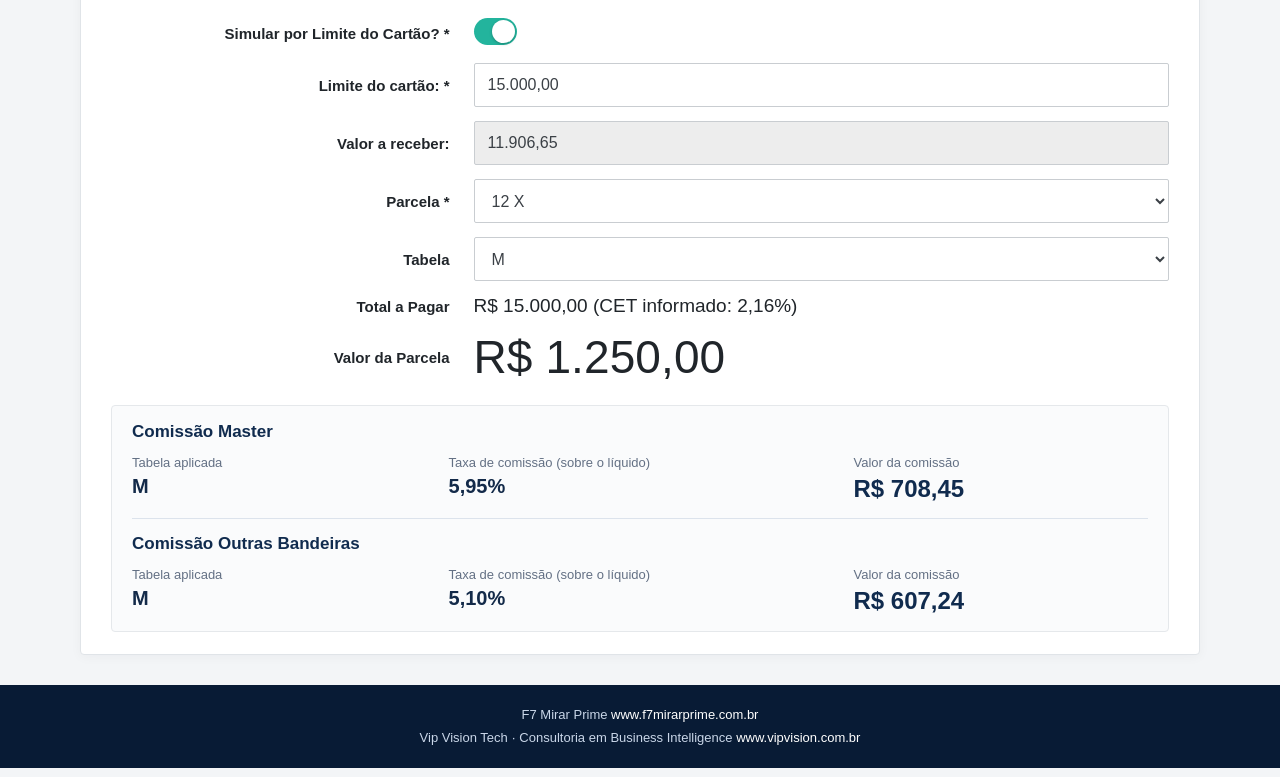
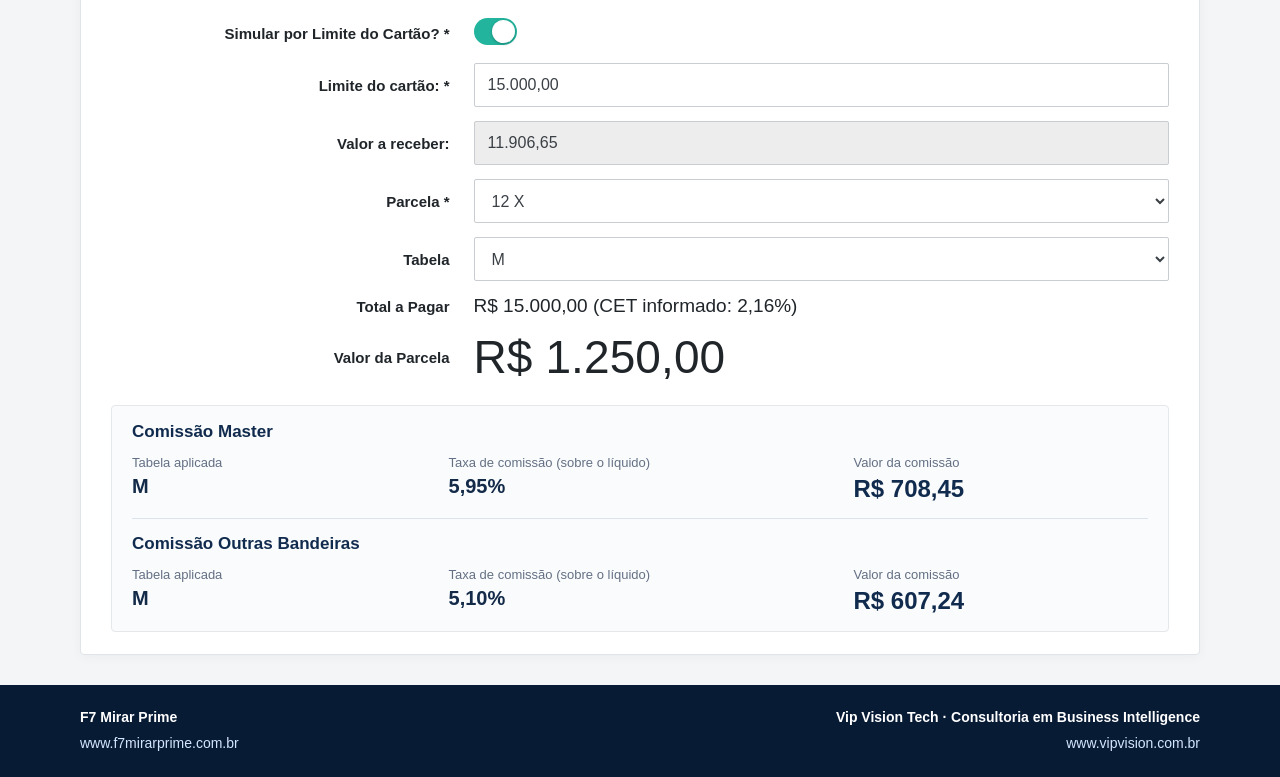
Before and after one commit to ramonjcnunes-sys/simuladorf7, a plain HTML site: page index.html in a window 1280 px wide. Shown: the part 176-953 px from the top of the page. Drawn offline with Linux system fonts and the light colour scheme.

Commit message:
Add files via upload

```diff
--- a/index.html
+++ b/index.html
@@ -80,8 +80,16 @@
 .comissao-dado span{display:block;color:#637084;font-size:13px;margin-bottom:5px}
 .comissao-dado strong{display:block;font-size:20px;color:#132a49;overflow-wrap:anywhere}
 .comissao-dado .destaque-comissao{font-size:24px;color:#102B4E}
-.site-footer{background:#081b35;color:#c9d6e8;text-align:center;padding:19px 16px;font-size:13px;line-height:1.7}
-.site-footer a{color:#fff;text-decoration:none} .site-footer a:hover,.site-footer a:focus-visible{text-decoration:underline} .site-footer .footer-line{display:block}
+.site-footer{background:#081b35;color:#c9d6e8;padding:22px 28px;font-size:14px;line-height:1.55}
+.site-footer .footer-grid{max-width:1120px;margin:0 auto;display:grid;grid-template-columns:minmax(0,0.7fr) minmax(0,1.3fr);gap:24px;align-items:start}
+.site-footer .footer-bloco{display:flex;flex-direction:column;gap:4px;min-width:0}
+.site-footer .footer-bloco:first-child{text-align:left}
+.site-footer .footer-bloco:last-child{text-align:right}
+.site-footer .footer-nome{color:#fff;font-weight:600;white-space:nowrap}
+.site-footer a{color:#d4e6ff;text-decoration:none;overflow-wrap:anywhere}
+.site-footer a:hover,.site-footer a:focus-visible{text-decoration:underline}
+@media(max-width:900px){.site-footer .footer-nome{white-space:normal}}
+@media(max-width:700px){.site-footer{padding:22px 18px}.site-footer .footer-grid{grid-template-columns:1fr;gap:18px}.site-footer .footer-bloco:first-child,.site-footer .footer-bloco:last-child{text-align:center}}
 @media(max-width:650px){.comissao-linha{grid-template-columns:repeat(2,minmax(0,1fr));column-gap:12px}.comissao-dado:last-child{grid-column:1/-1}.comissoes-compactas{padding:14px}.comissao-dado strong{font-size:18px}.comissao-dado .destaque-comissao{font-size:22px}}
 </style>
 </head>
@@ -116,7 +124,18 @@
   </div>
 </div>
 </section></main>
-<footer class="site-footer"><span class="footer-line">F7 Mirar Prime <a href="https://www.f7mirarprime.com.br/" target="_blank" rel="noopener noreferrer">www.f7mirarprime.com.br</a></span><span class="footer-line">Vip Vision Tech · Consultoria em Business Intelligence <a href="https://www.vipvision.com.br/" target="_blank" rel="noopener noreferrer">www.vipvision.com.br</a></span></footer>
+<footer class="site-footer">
+  <div class="footer-grid">
+    <div class="footer-bloco">
+      <span class="footer-nome">F7 Mirar Prime</span>
+      <a href="https://www.f7mirarprime.com.br/" target="_blank" rel="noopener noreferrer">www.f7mirarprime.com.br</a>
+    </div>
+    <div class="footer-bloco">
+      <span class="footer-nome">Vip Vision Tech · Consultoria em Business Intelligence</span>
+      <a href="https://www.vipvision.com.br/" target="_blank" rel="noopener noreferrer">www.vipvision.com.br</a>
+    </div>
+  </div>
+</footer>
 <script>"use strict";
 // Os fatores reproduzem os exemplos enviados, por proporcionalidade de valor.
 // Não constituem tabelas oficiais de preços para todos os valores ou prazos.
```
